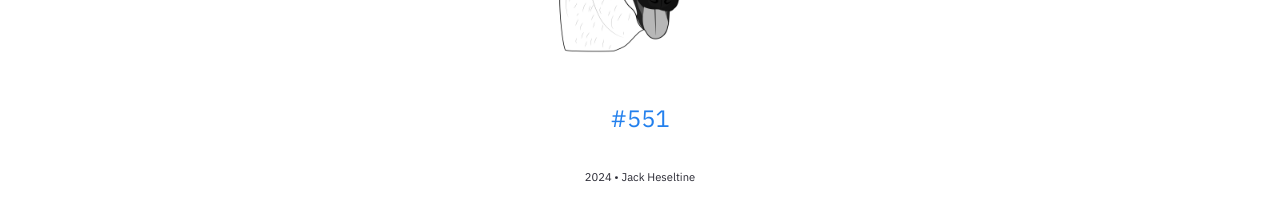
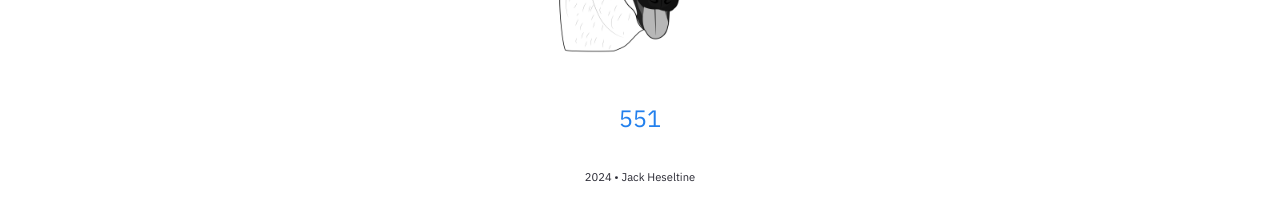
Before and after one commit to heseltime/heseltime.github.io, a Jekyll site: the page built from pages/551.md, in a window 1280 px wide. Shown: the part 847-1070 px from the top of the page. Built offline with Jekyll 4.4.1, drawn with Linux system fonts in a browser that asks for light colours.

Commit message:
Re-format

```diff
--- a/_includes/Footer.html
+++ b/_includes/Footer.html
@@ -31,7 +31,7 @@
 {%- if site.copyright.msg != nil and site.copyright.msg != empty and site.copyright.msg != null -%}
 <div id="copyright">
     <a href="/shabu"><img src="/assets/img/s.png" width="200" alt="Shabu, Jack's Dog" style="display: block; margin: 30px auto;" /></a>
-    <a href="/551"><h5 style="margin: 20px auto; text-align: center;" >#551</h5></a>
+    <a href="/551"><h5 style="margin: 20px auto; text-align: center;" >551</h5></a>
     <p id="copyright-notice"> <span id="year"></span> • {{site.copyright.msg}} </p>
     <script>
         document.getElementById("year").innerHTML = new Date().getFullYear();
```
